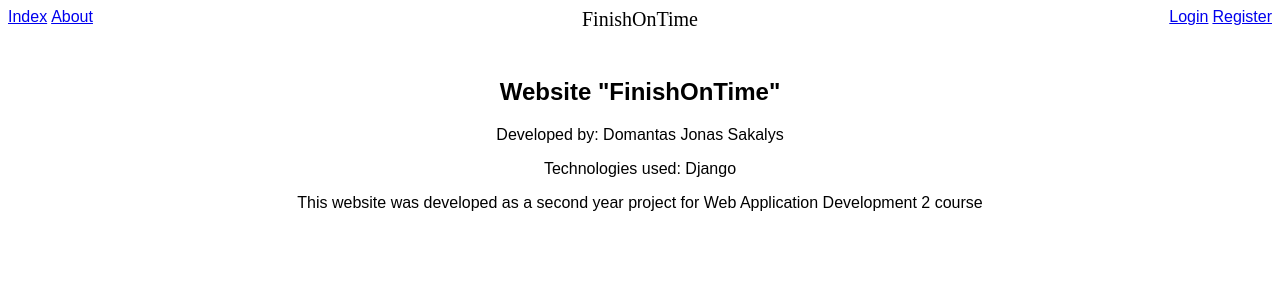
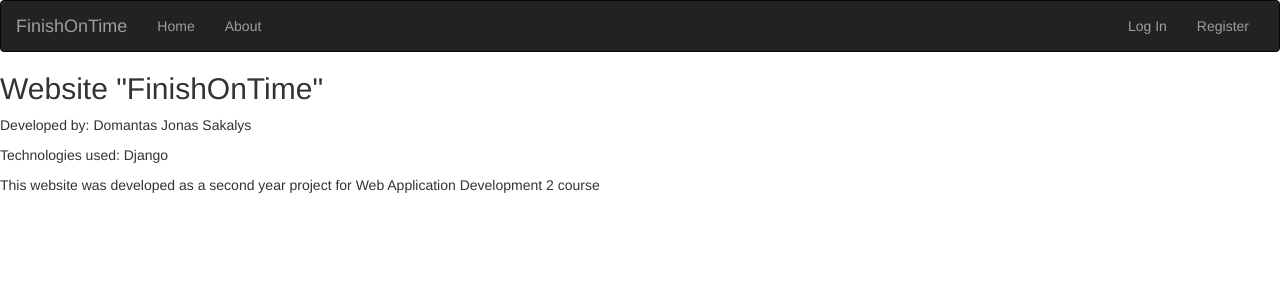
Before and after one commit to yaas1r/finish_on_time, a Django app: page /FinishOnTime/about in a window 1280 px wide. Shown: the top 300 px of the page. Run offline with Django 3.2, Linux system fonts and the light colour scheme; some libraries are stand-ins or nearby versions.

Commit message:
index start

```diff
--- a/FinishOnTime/forms.py
+++ b/FinishOnTime/forms.py
@@ -1,4 +1,5 @@
 from django import forms
+import datetime
 from django.contrib.auth.models import User
 from FinishOnTime.models import Project, Subtask, Timeslot
 
--- a/FinishOnTime/models.py
+++ b/FinishOnTime/models.py
@@ -38,6 +38,7 @@ class Subtask(models.Model):
 	deadline = models.DateTimeField()
 	hours = models.IntegerField(default=0)
 	progress = models.BooleanField(default=False)
+	level = models.CharField(max_length=1)
 
 	def __str__(self): # For Python 2, use __unicode__ too
 		return self.title
--- a/FinishOnTime/views.py
+++ b/FinishOnTime/views.py
@@ -19,8 +19,18 @@ from datetime import datetime
 from django.http import HttpResponse
 
 def index(request):
-	context_dict = {'boldmessage': 'Index page'}
-	return render(request, 'FinishOnTime/index.html', context_dict)
+	if request.method == 'POST':
+		projectform = ProjectForm(request.POST)
+		subtaskform = SubtaskForm(request.POST)
+		timeslotform = Timeslot(request.POST)
+		if index_form.is_valid():
+			pass
+	else:
+		projectform = ProjectForm()
+		subtaskform = SubtaskForm()
+		timeslotform = TimeslotForm()
+	return render(request, 'FinishOnTime/index.html', {'projectform': projectform,'subtaskform': subtaskform,'timeslotform': timeslotform})
+
 @login_required
 def library(request):
 	context_dict = {}
--- a/templates/FinishOnTime/about.html
+++ b/templates/FinishOnTime/about.html
@@ -1,7 +1,7 @@
-{% extends 'base.html' %}
+{% extends 'FinishOnTime/base.html' %}
 {% load staticfiles %}
 
-{% block body_block %}
+{% block body %}
 <h2>Website "FinishOnTime"</h2>
 <p>Developed by: Domantas Jonas Sakalys</p>
 <p>Technologies used: Django</p>
--- a/templates/FinishOnTime/base.html
+++ b/templates/FinishOnTime/base.html
@@ -27,14 +27,19 @@
         <!-- Items -->
         <div class="collapse navbar-collapse" id="topNavBar">
             <ul class="nav navbar-nav">
-                <li class="{% block about %}{% endblock %}"><a href="{% url 'FinishOnTime:about' %}">About</a></li>
-                <li class="{% block library %}{% endblock %}"><a href="{% url 'FinishOnTime:library' %}">Library</a></li>
+                <li><a href="{% url 'FinishOnTime:index' %}">Home</a></li>
+                <li><a href="{% url 'FinishOnTime:about' %}">About</a></li>
             </ul>
+			<ul class="nav navbar-nav navbar-right">
+				<li><a href="#">Log In</a></li>
+				<li><a href="#">Register</a></li>
+			</ul>
         </div>
 
     </div>
 </nav>
 {% block body %}
+
 {% endblock %}
 </body>
 </html>
```
Also changed, not shown: templates/FinishOnTime/index.html (+13 -2 lines), 4 other files.
